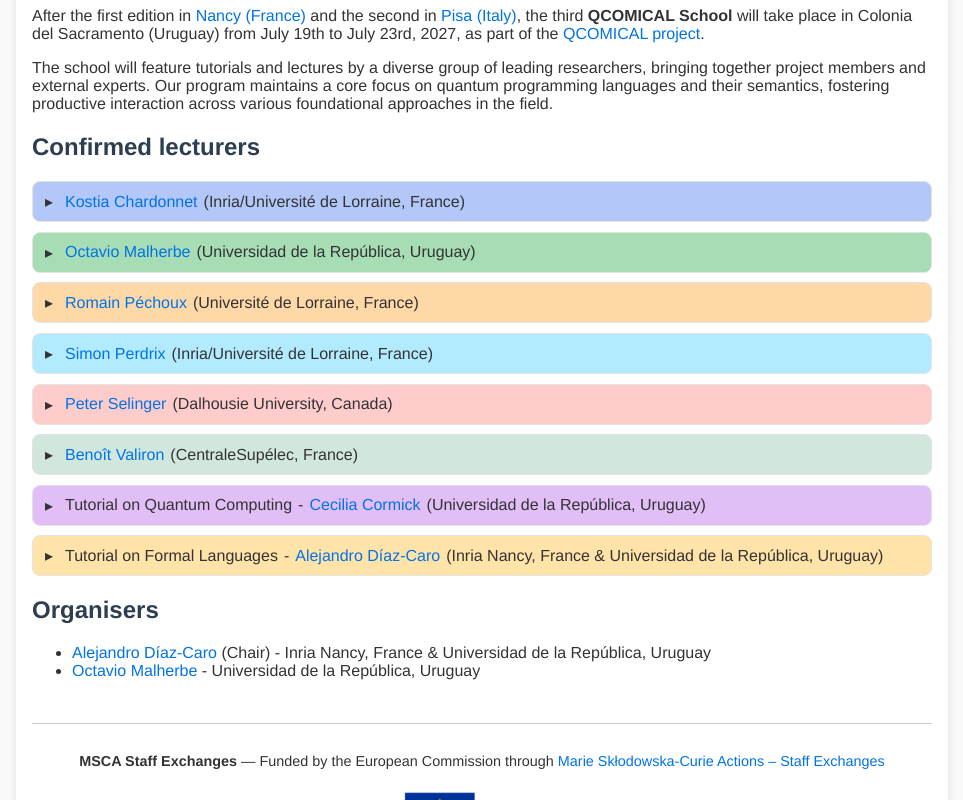
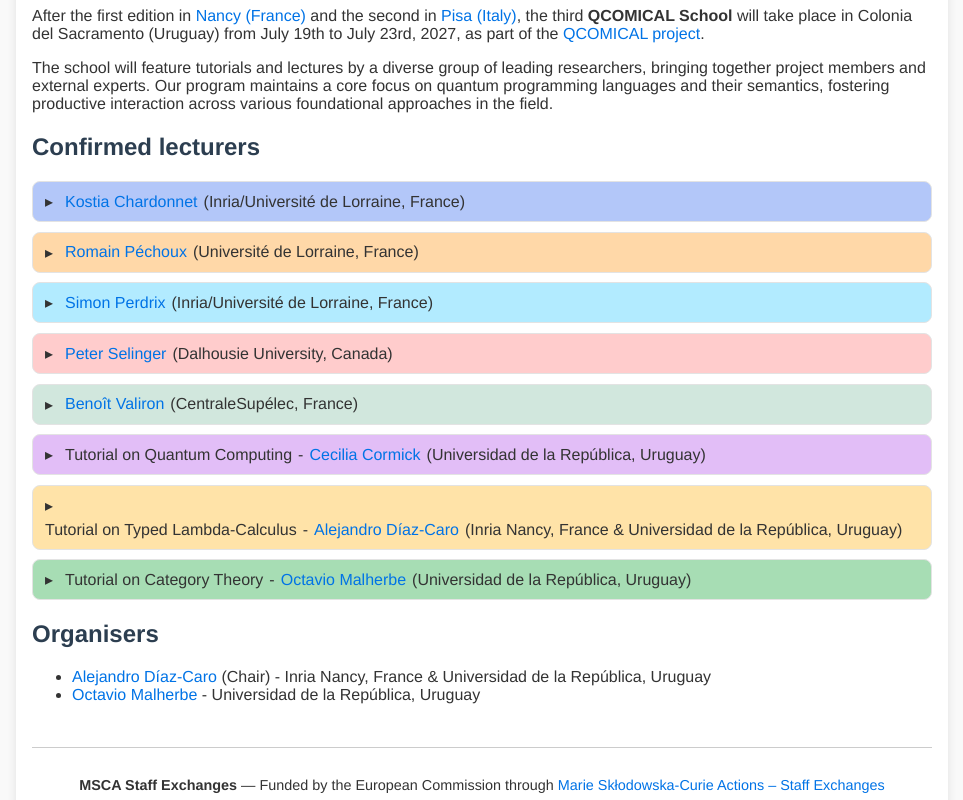
Before and after one commit to qcomical2027/qcomical2027.github.io, a plain HTML site: page index.html in a window 1280 px wide. Shown: the part 405-1205 px from the top of the page, without its empty margins (158-1121 px from the left). Drawn offline with Linux system fonts and the light colour scheme.

Commit message:
Octavio -> Tutorial

```diff
--- a/index.html
+++ b/index.html
@@ -36,16 +36,6 @@
 	      <span class="left">
 		<a href="https://kostiachardonnet.github.io/" target="_blank">Kostia Chardonnet</a>
 		(Inria/Universit&eacute; de Lorraine, France)
-	      </span>
-	    </summary>
-	  </details>
-	</li>
-	<li>
-	  <details class="course om">
-	    <summary class="om">
-	      <span class="left">
-		<a href="https://scholar.google.com/citations?user=1G5UzkMAAAAJ" target="_blank">Octavio Malherbe</a>
-		(Universidad de la Rep&uacute;blica, Uruguay)
 	      </span>
 	    </summary>
 	  </details>
@@ -104,8 +94,19 @@
 	  <details class="course fl">
 	    <summary class="fl">
 	      <span class="left">
-		<span class="course-title">Tutorial on Formal Languages</span>
+		<span class="course-title">Tutorial on Typed Lambda-Calculus</span>
 		- <a href="https://members.loria.fr/ADiazCaro/" target="_blank">Alejandro D&iacute;az-Caro</a> (Inria Nancy, France &amp; Universidad de la Rep&uacute;blica, Uruguay)
+	      </span>
+	    </summary>
+	  </details>
+	</li>
+	<li>
+	  <details class="course om">
+	    <summary class="om">
+	      <span class="left">
+		<span class="course-title">Tutorial on Category Theory</span>
+		- <a href="https://scholar.google.com/citations?user=1G5UzkMAAAAJ" target="_blank">Octavio Malherbe</a>
+		(Universidad de la Rep&uacute;blica, Uruguay)
 	      </span>
 	    </summary>
 	  </details>
```
